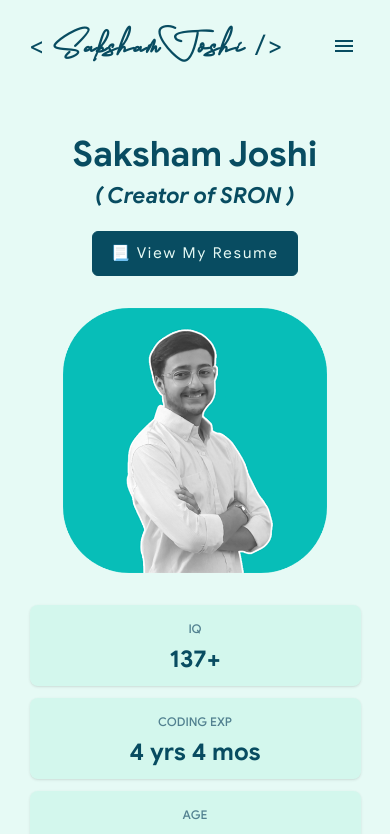
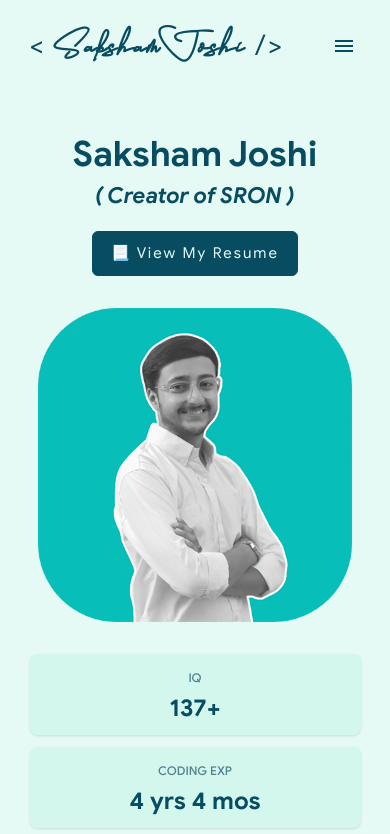
Before and after one commit to saksham-joshi/NovaPortfolio, a React (Vite) app: page / in a window 390 px wide. Shown: the top 834 px of the page. Built offline with nearby package versions, Linux system fonts and the light colour scheme; a web font is replaced by a local one.

Commit message:
Widened: profile image

```diff
--- a/src/pages/Home.tsx
+++ b/src/pages/Home.tsx
@@ -65,7 +65,7 @@ export default function Home({ theme }: NovaThemeProps) {
             <img
               src={ProfileImg}
               alt="Saksham Joshi profile"
-              className="h-auto max-w-[80%] select-none sm:max-w-[60%] md:max-w-full"
+              className="h-auto max-w-[95%] select-none sm:max-w-[60%] md:max-w-full"
             />
           </div>
 
```
